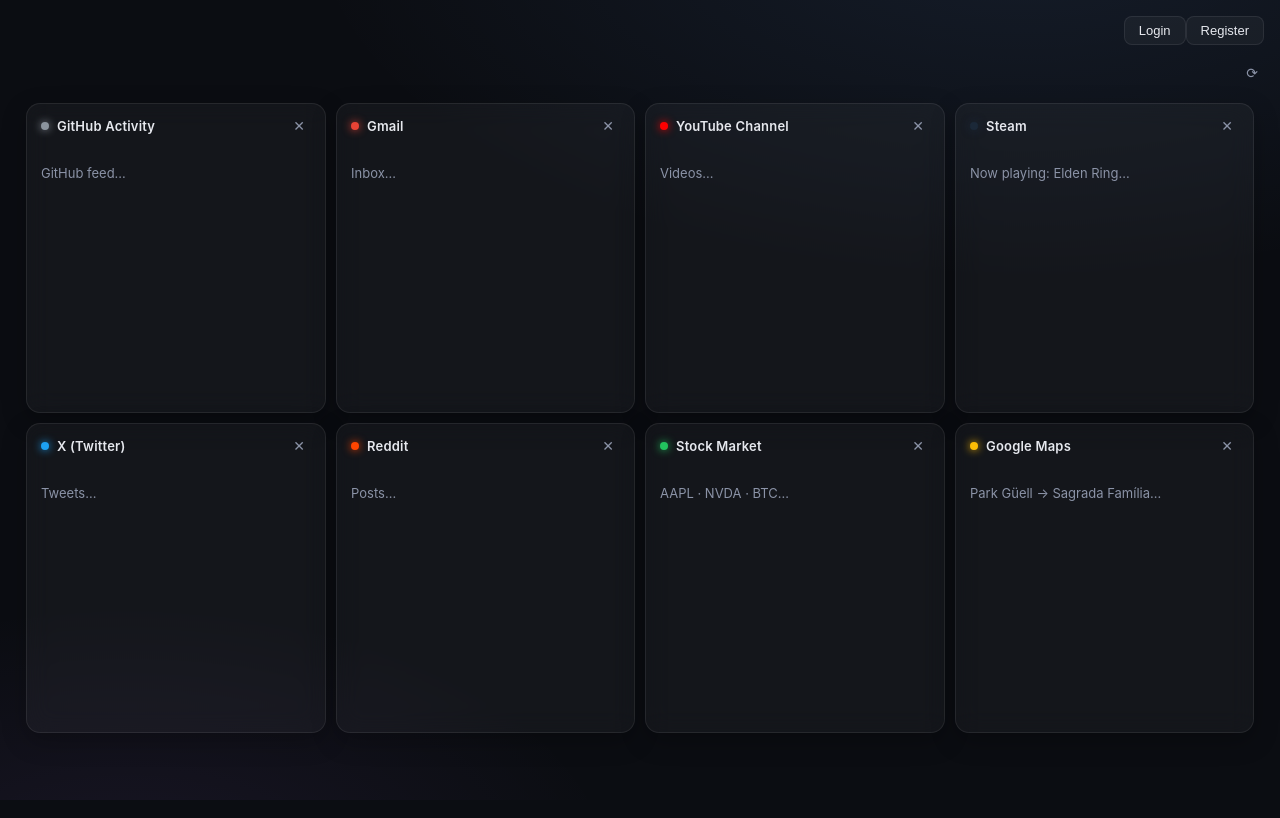
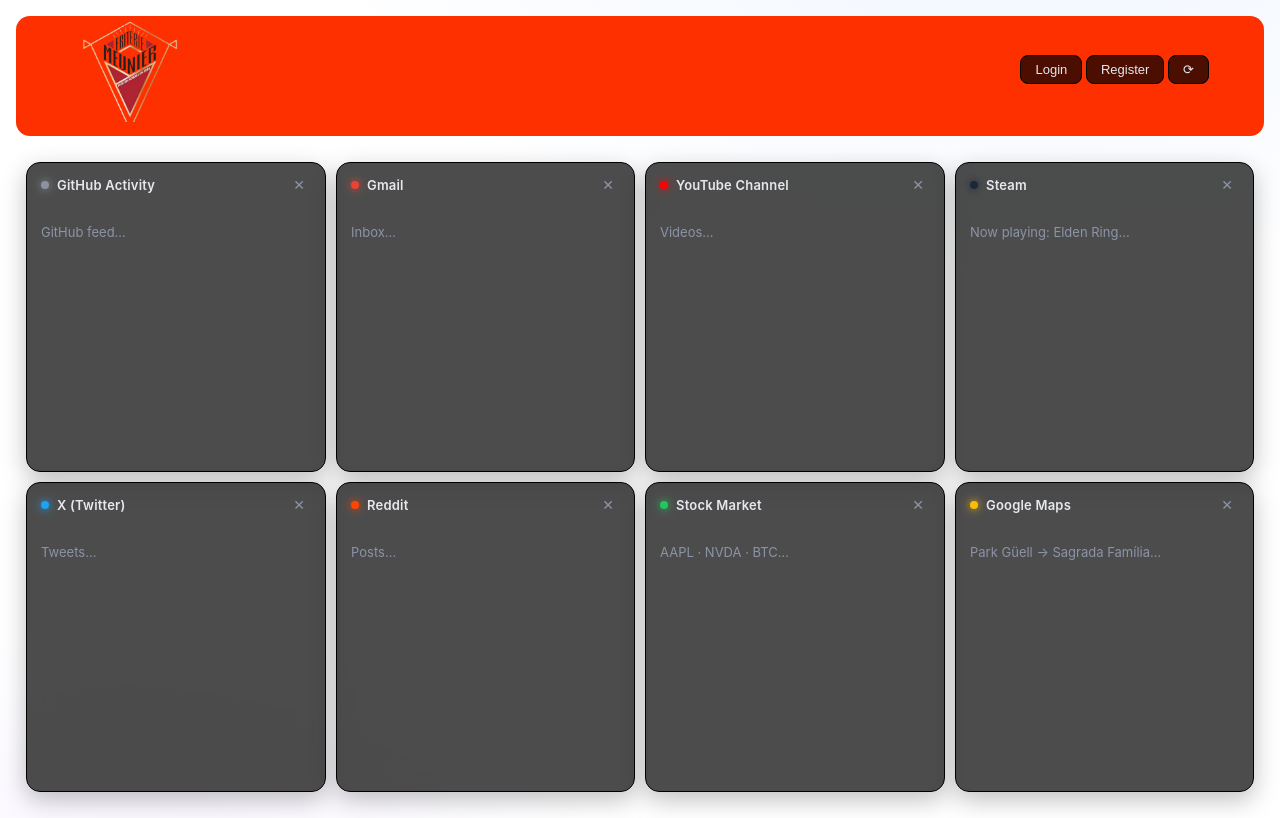
Before and after one commit to guillaumematton/dashboard, a Next.js app in the folder frontend/: page / in a window 1280 px wide. Built offline with nearby package versions, Linux system fonts and the light colour scheme.

Commit message:
feat: some styling

```diff
--- a/frontend/app/dashboard.css
+++ b/frontend/app/dashboard.css
@@ -1,8 +1,8 @@
 :root {
-  --bg: #0b0d12;
-  --card: rgba(255, 255, 255, 0.04);
-  --card-border: rgba(255, 255, 255, 0.08);
-  --card-hover: rgba(255, 255, 255, 0.06);
+  --bg: #FFF;
+  --card: rgba(0, 0, 0, 0.7);
+  --card-border: rgba(0, 0, 0, 1);
+  --card-hover: rgba(0, 0, 0, 0.65);
   --text: #e6e8ee;
   --text-muted: #8b93a7;
   --accent: #6ea8fe;
@@ -40,9 +40,37 @@
   cursor: pointer;
   transition: background 0.15s ease, border-color 0.15s ease;
 }
-.btn:hover {
-  background: rgba(255, 255, 255, 0.08);
-  border-color: rgba(255, 255, 255, 0.14);
+
+.dashboard-banner {
+  width: 100%;
+  height: 120px;          /* adjust to taste */
+  border-radius: 14px;
+  margin-bottom: 16px;
+  background: #ff3000;
+  position: relative;
+  overflow: hidden;
+}
+
+.dashboard-header {
+  display: flex;
+  align-items: center;
+  justify-content: space-between;
+  margin-bottom: 16px;
+}
+
+.dashboard-logo {
+  margin-top: .5%;
+  margin-left: 5%;
+  align-items: center;
+  height: 100px;
+  width: auto;
+}
+
+.dashboard-actions {
+  display: flex;
+  align-items: center;
+  gap: 2%;
+  margin-right: 5%;
 }
 
 /* ---- Widget card (the glass panel) ---- */
--- a/frontend/app/page.jsx
+++ b/frontend/app/page.jsx
@@ -78,19 +78,16 @@
 
   return (
     <div className="dashboard">
-      <div style={{ display: "flex", justifyContent: "flex-end", marginBottom: 16 }}>
-        <button className="btn" onClick={handleLogin}>
-          Login
-        </button>
-        <button className="btn" onClick={handleRegister}>
-          Register
-        </button>
+      <div className="dashboard-banner">
+      <div className="dashboard-header">
+        <img src="/meunier.png" alt="Logo" className="dashboard-logo" />
+        <div className="dashboard-actions">
+          <button className="btn" onClick={handleLogin}>Login</button>
+          <button className="btn" onClick={handleRegister}>Register</button>
+          <button className="btn" onClick={resetLayout}>⟳</button>
+        </div>
       </div>
-      <div style={{ display: "flex", justifyContent: "flex-end", marginBottom: 8 }}>
-        <button className="widget__btn" onClick={resetLayout}>
-          ⟳
-        </button>
-      </div>
+    </div>
 
       {mounted && (
         <div ref={containerRef}>
```
Also changed, not shown: frontend/public/meunier.png (added).
